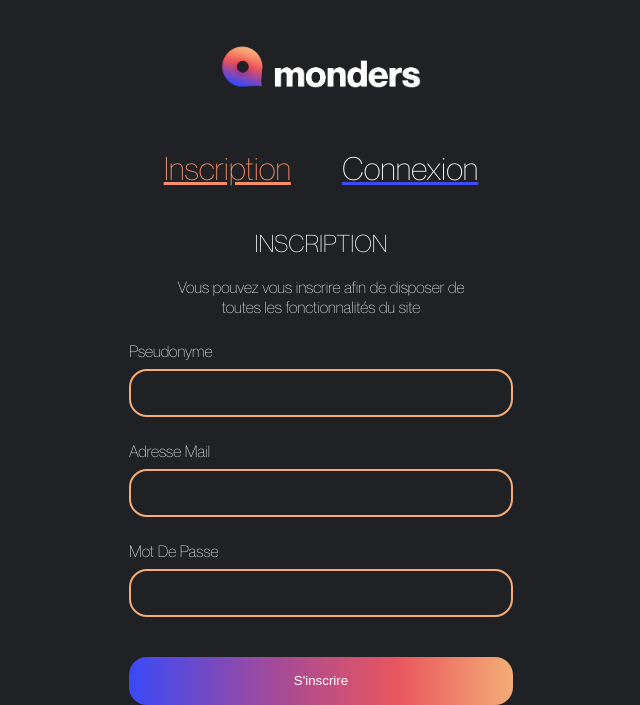
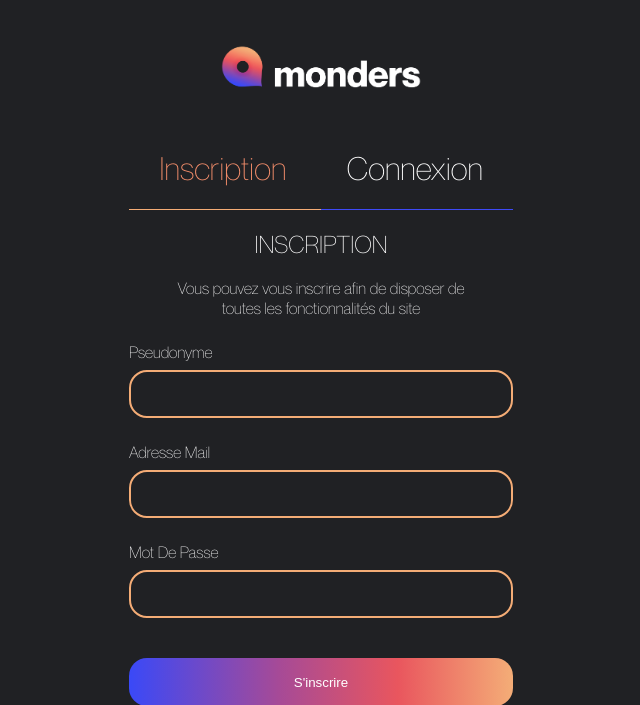
Before and after one commit to P4tt4te/monders, a PHP site: page /modules/views/inscription.html in a window 1280 px wide. Shown: the top 705 px of the page, without its empty margins (319-959 px from the left). Run offline with PHP 8.4, Linux system fonts and the light colour scheme.

Commit message:
Inscription fini

```diff
--- a/modules/styles/inscription.css
+++ b/modules/styles/inscription.css
@@ -8,21 +8,42 @@ img{
     overflow: hidden;
 }
 
-.choix {
-    display: flex;
-}
 
 .choix a{
     margin: 2vw;
 }
 
+
 .choix .boutonchoixinsc{
     color: var(--yellow);
-    text-decoration-color:var(--yellow);
+    text-decoration:none;
+
 }
 
 .choix .boutonchoixconn{
     text-decoration-color:var(--blue);
+    text-decoration:none;
+}
+.texte {
+    display: flex;
+    align-items: center;
+    justify-content: space-around;
+}
+.lesbarres{
+    display: flex;
+    justify-content: center;
+    width: 100%;
+}
+
+.barreorange{
+    height: 0.2vh;
+    width: 15vw;
+    background-color: #F4AC76;
+}
+.barrebleue{
+    height: 0.2vh;
+    width: 15vw;
+    background-color: var(--blue);
 }
 
 .container{
--- a/modules/views/inscription.html
+++ b/modules/views/inscription.html
@@ -5,10 +5,20 @@
   <div class="container">
     <img src="/modules/public/assets/images/logo monders 1.png" alt="">
     <div class="choix">
-    <h1><a class="boutonchoixinsc light" href="url">Inscription</a></h1>
-    <h1><a class="boutonchoixconn light" href="url">Connexion</a></h1>
-  </div>
-      <div class="descriptif">
+<div class="texte">
+      <h1><a class="boutonchoixinsc light" href="url">Inscription</a></h1>
+      <h1><a class="boutonchoixconn light" href="url">Connexion</a></h1>
+    </div>
+
+      <div class="lesbarres">
+        <div class="barreorange"></div>
+        <div class="barrebleue"></div>
+      </div>
+
+    </div>
+
+
+    <div class="descriptif">
       <h2 class="light">INSCRIPTION</h2>
       <p>Vous pouvez vous inscrire afin de disposer de toutes les fonctionnalités du site</p>
     </div>
@@ -23,6 +33,6 @@
         <input class="boutonsubmit" type="submit" value="S'inscrire">
       </form>
     </div>
-      <p>Déja inscrit ? connectez vous ici: <a href="https://www.w3schools.com/">se connecter</a></p>
+    <p>Déja inscrit ? Connectez vous ici: <a href="https://www.w3schools.com/">se connecter</a></p>
   </div>
 </main>
```
